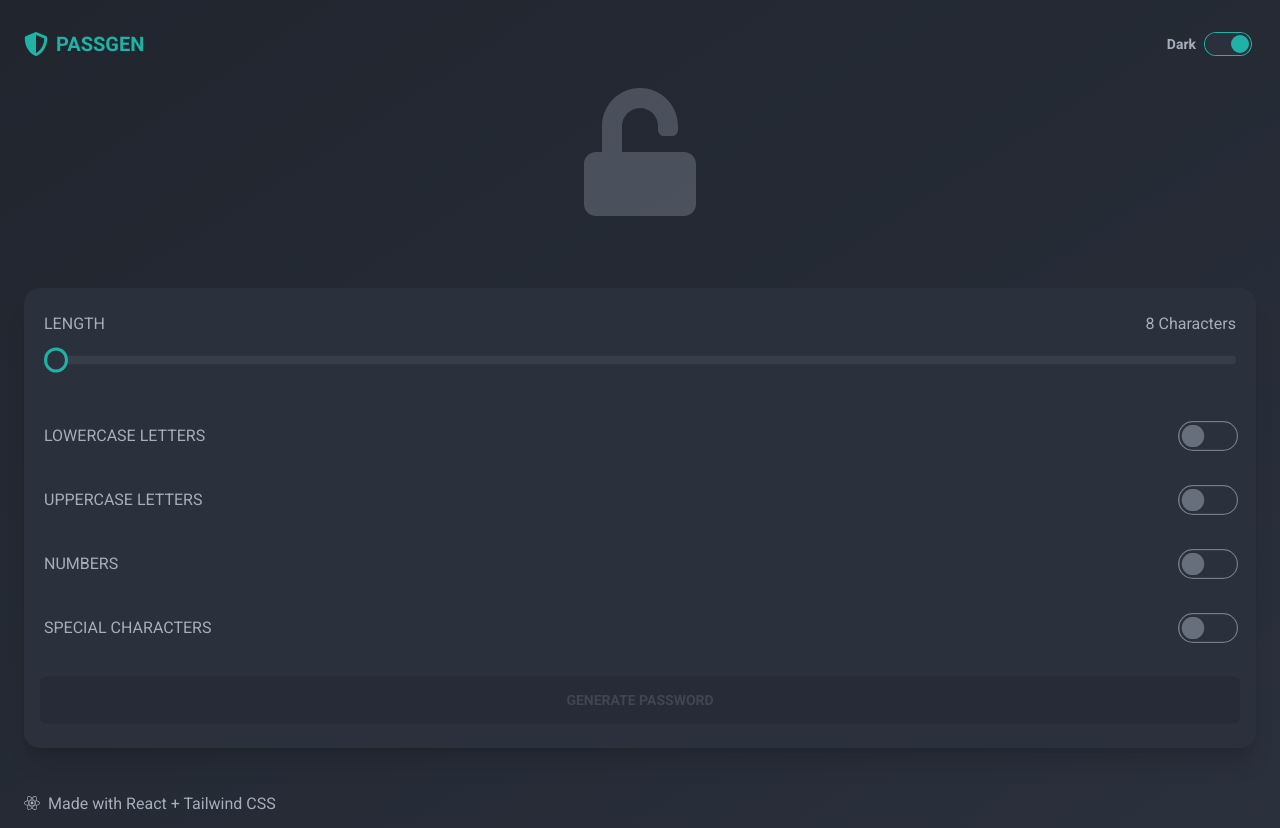
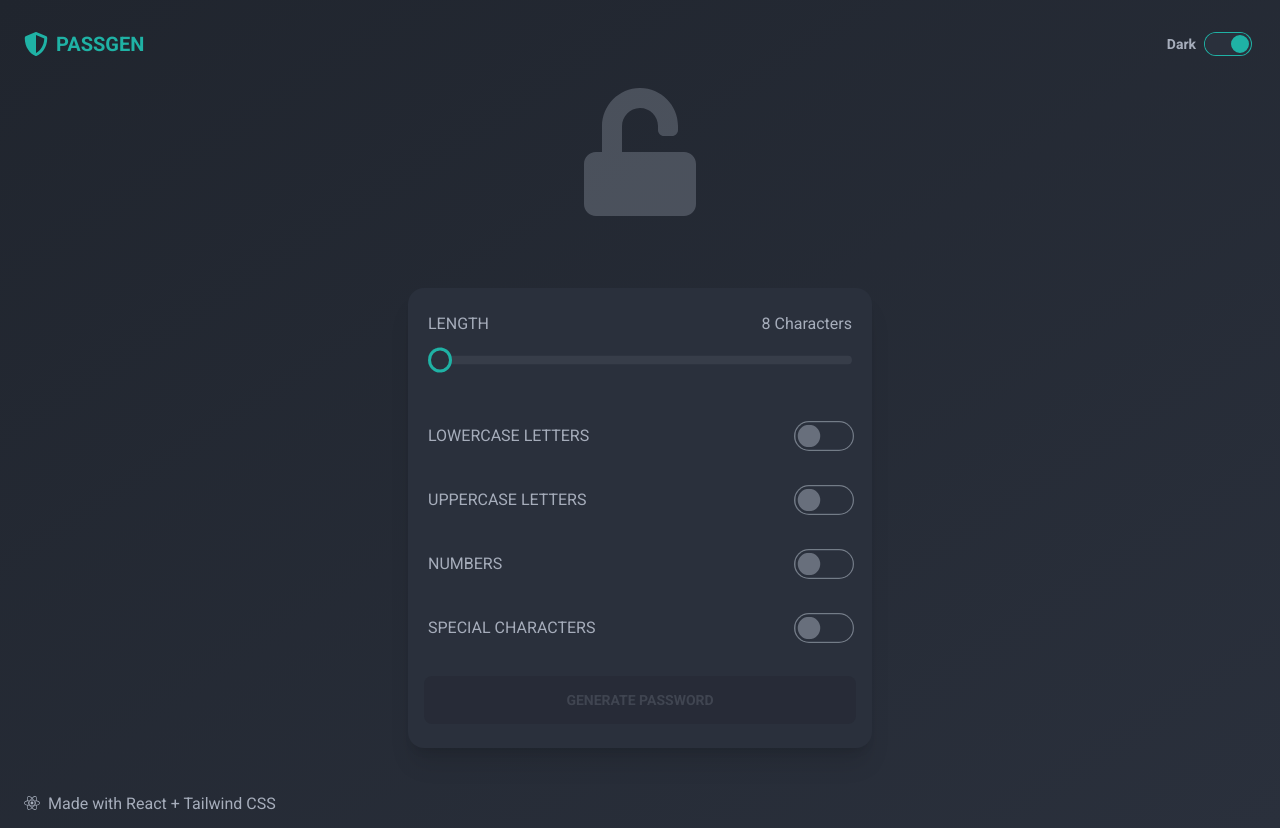
Before and after one commit to jxhnkndl/react-password-gen, a React (Create React App) app: page / in a window 1280 px wide. Built offline with nearby package versions, Linux system fonts and the light colour scheme.

Commit message:
restrict main content container width on medium breakpoints and above

```diff
--- a/src/App.js
+++ b/src/App.js
@@ -21,7 +21,7 @@ function App() {
     <PasswordProvider>
       <div className="min-h-screen flex flex-col justify-between bg-gradient-to-br from-base-300 to-base-100">
         <Header />
-        <main className="container px-6 m-auto">
+        <main className="container columns-1 md:max-w-lg px-6 m-auto">
           <PasswordDisplay />
           <PasswordForm />
         </main>
```
